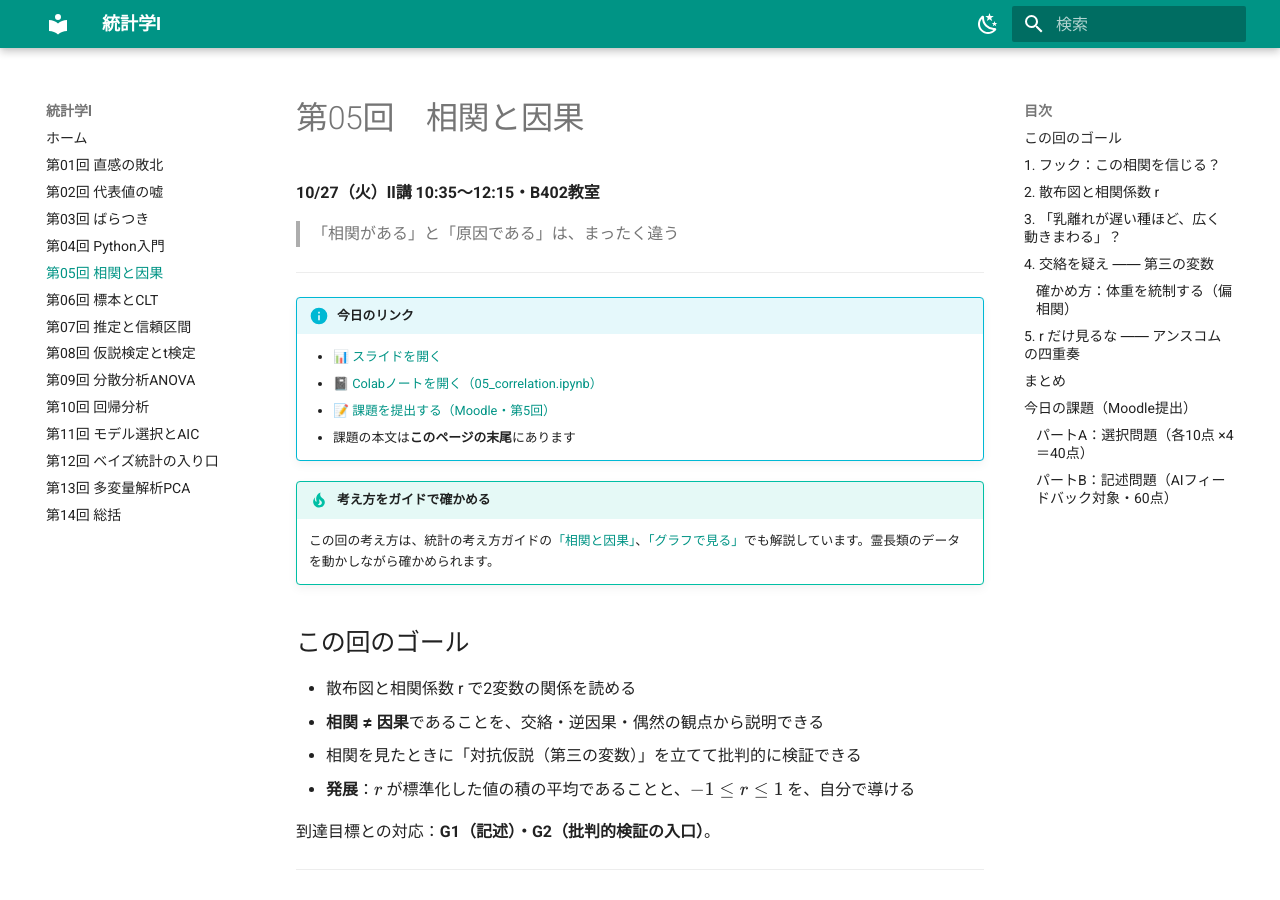
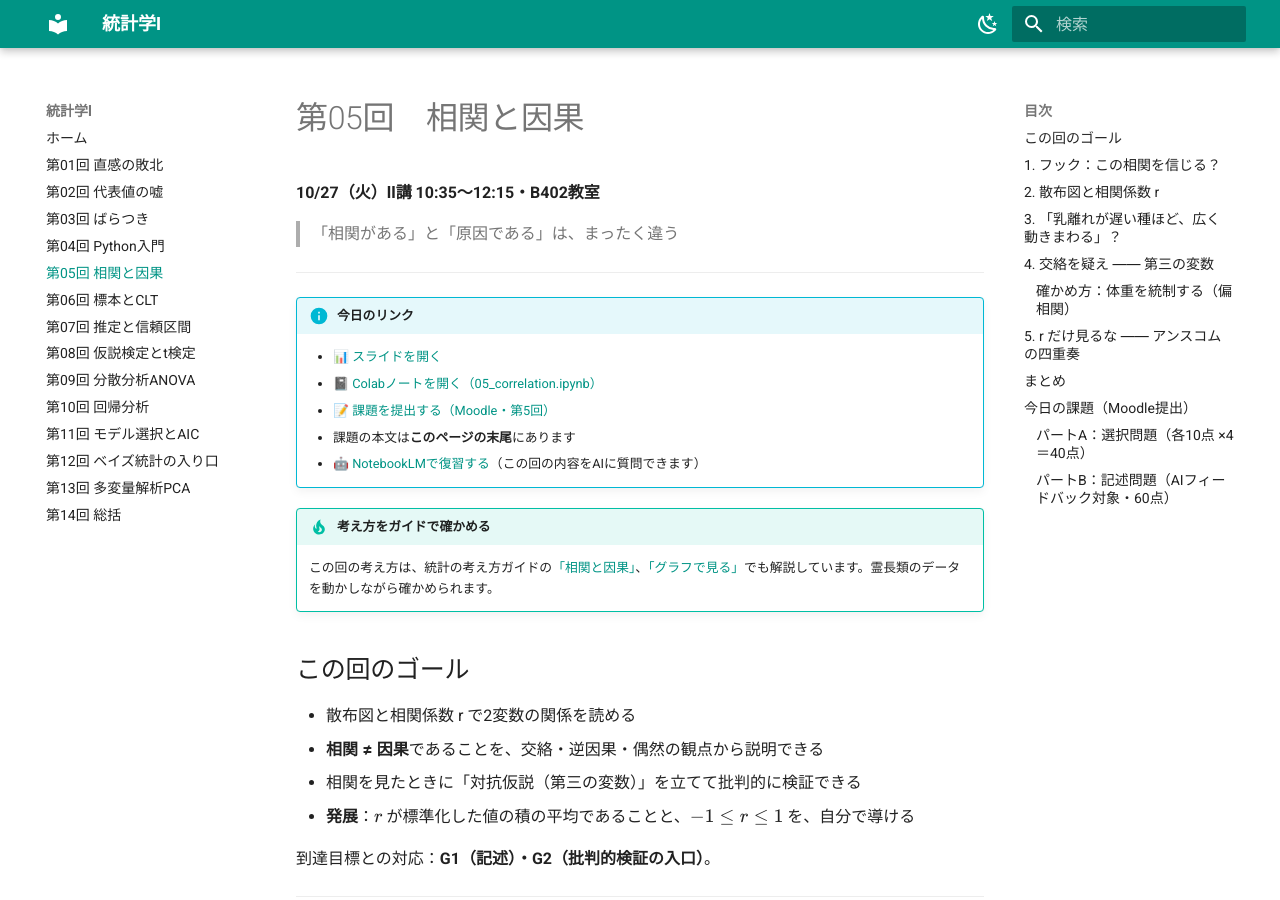
Before and after one commit to aonoa68/toukei-1, an MkDocs documentation site: the page built from docs/05_correlation.md, in a window 1280 px wide and 900 px high. Built offline with MkDocs 1.6.1 and Material for MkDocs 9.7.7, drawn with Linux system fonts in a browser that asks for light colours.

Commit message:
第5回ページにNotebookLMのリンクを追加
Co-Authored-By: Claude Opus 5 (1M context) <noreply@anthropic.com>
Claude-Session: https://claude.ai/code/session_01VNG6MY7caqH6ZBqg92AUZE

```diff
--- a/docs/05_correlation.md
+++ b/docs/05_correlation.md
@@ -13,6 +13,7 @@
     - [📓 Colabノートを開く（05_correlation.ipynb）](https://colab.research.google.com/github/aonoa68/toukei-1/blob/main/colab/05_correlation.ipynb)
     - [📝 課題を提出する（Moodle・第5回）](https://moodle.hokusei.ac.jp/mod/assign/view.php?id=990625)
     - 課題の本文は**このページの末尾**にあります
+    - [🤖 NotebookLMで復習する](https://notebook.google.com/notebook/1866d439-994f-4265-894f-112d31f39e30)（この回の内容をAIに質問できます）
 <!-- LINKS:END -->
 
 !!! tip "考え方をガイドで確かめる"
```
